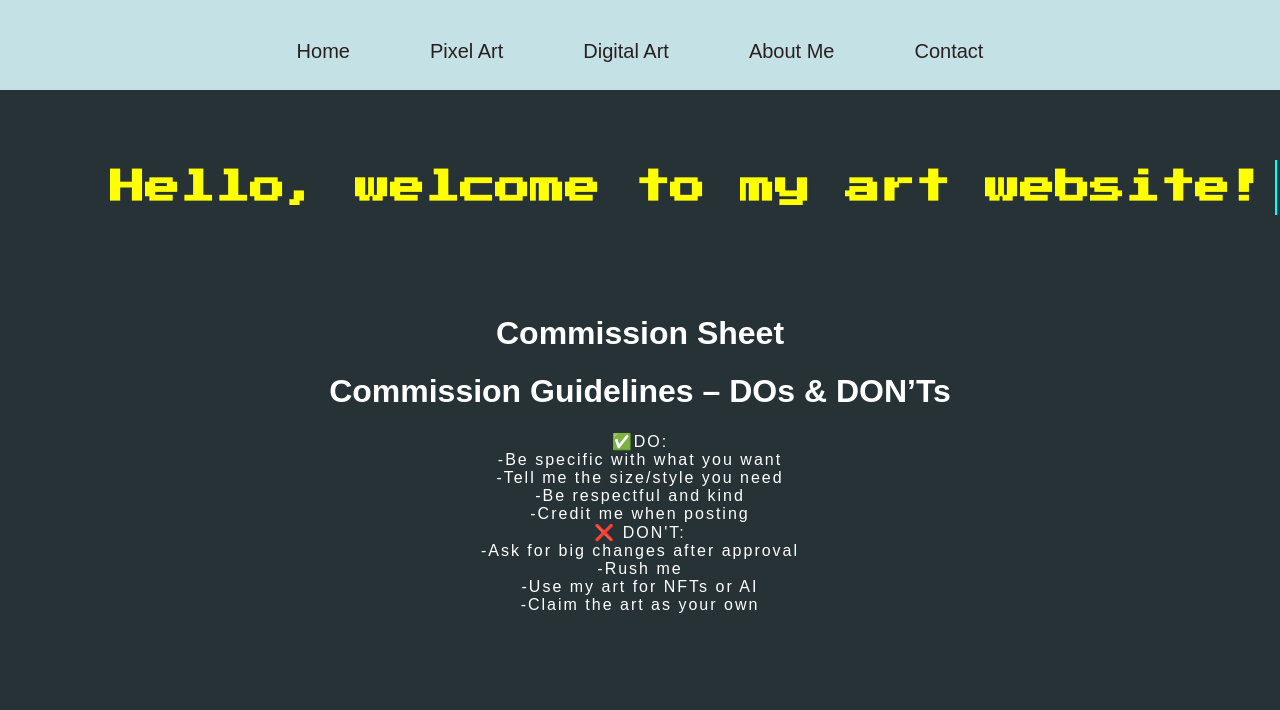
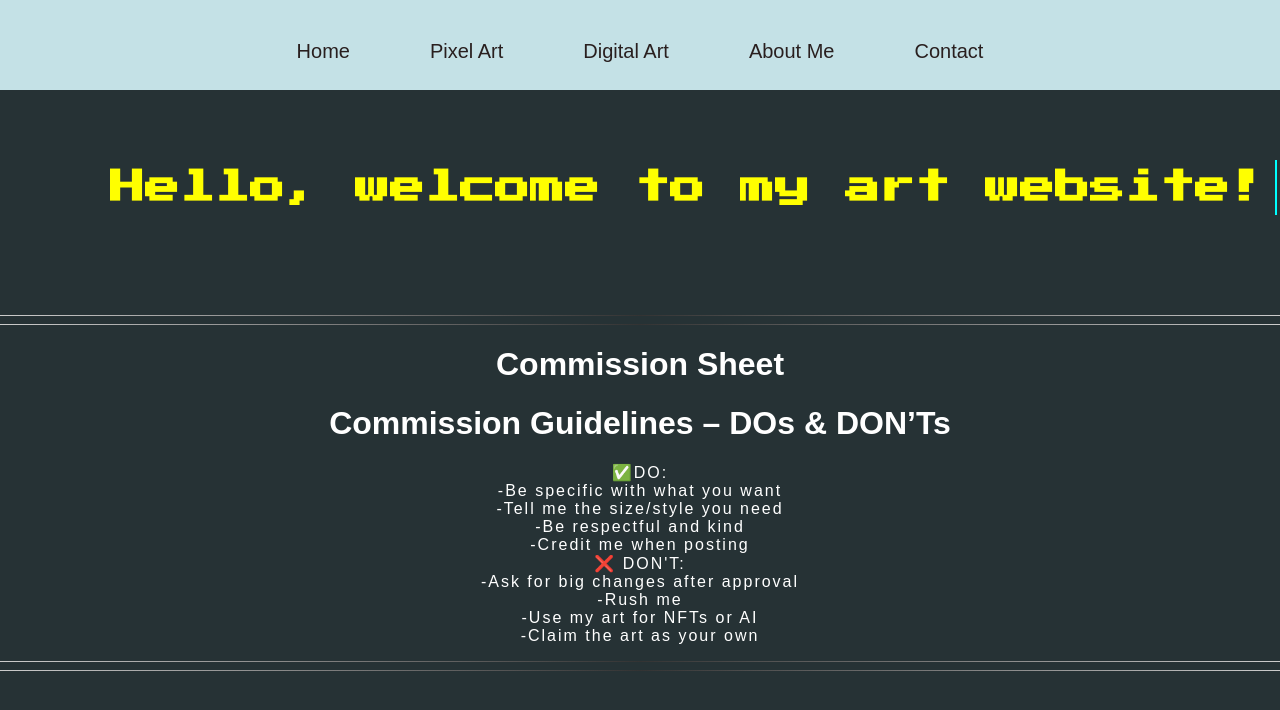
Before and after one commit to Aprealpx/aprealpixel, a website: page index.html in a window 1280 px wide. Drawn offline with Linux system fonts and the light colour scheme.

Commit message:
Update index.html
Signed-off-by: Aprealpx <joyaprilyntacugue30@gmail.com>

```diff
--- a/index.html
+++ b/index.html
@@ -44,6 +44,9 @@
 </script>
 
 <div class="paragraph-font">
+
+<hr style="border: 0; height: 1px; background: linear-gradient(to right, #ccc, #333, #ccc);">
+<hr style="border: 0; height: 1px; background: linear-gradient(to right, #ccc, #333, #ccc);">
 <h1>Commission Sheet</h1>
 <h1>Commission Guidelines – DOs & DON’Ts</h1>
 <p>
@@ -68,6 +71,8 @@
 -Claim the art as your own <br>
 </p>
 </div>
+<hr style="border: 0; height: 1px; background: linear-gradient(to right, #ccc, #333, #ccc);">
+<hr style="border: 0; height: 1px; background: linear-gradient(to right, #ccc, #333, #ccc);">
 
 </body>
 </html>
```
